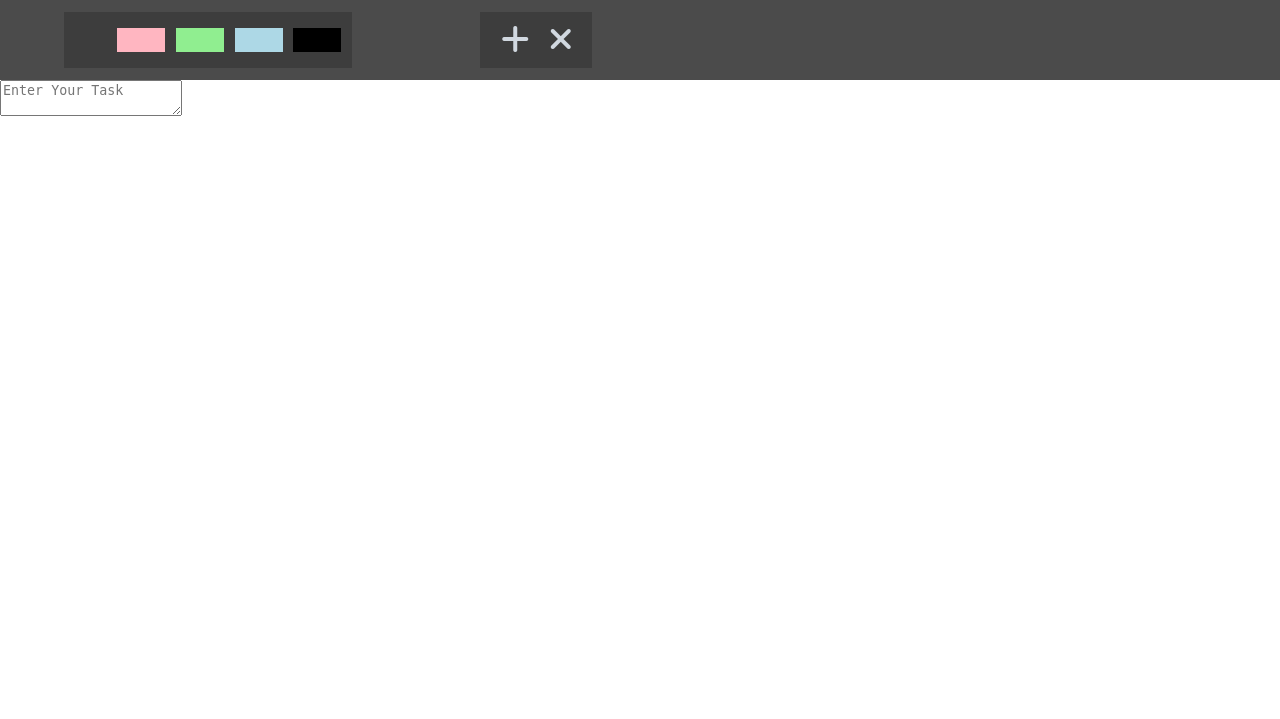
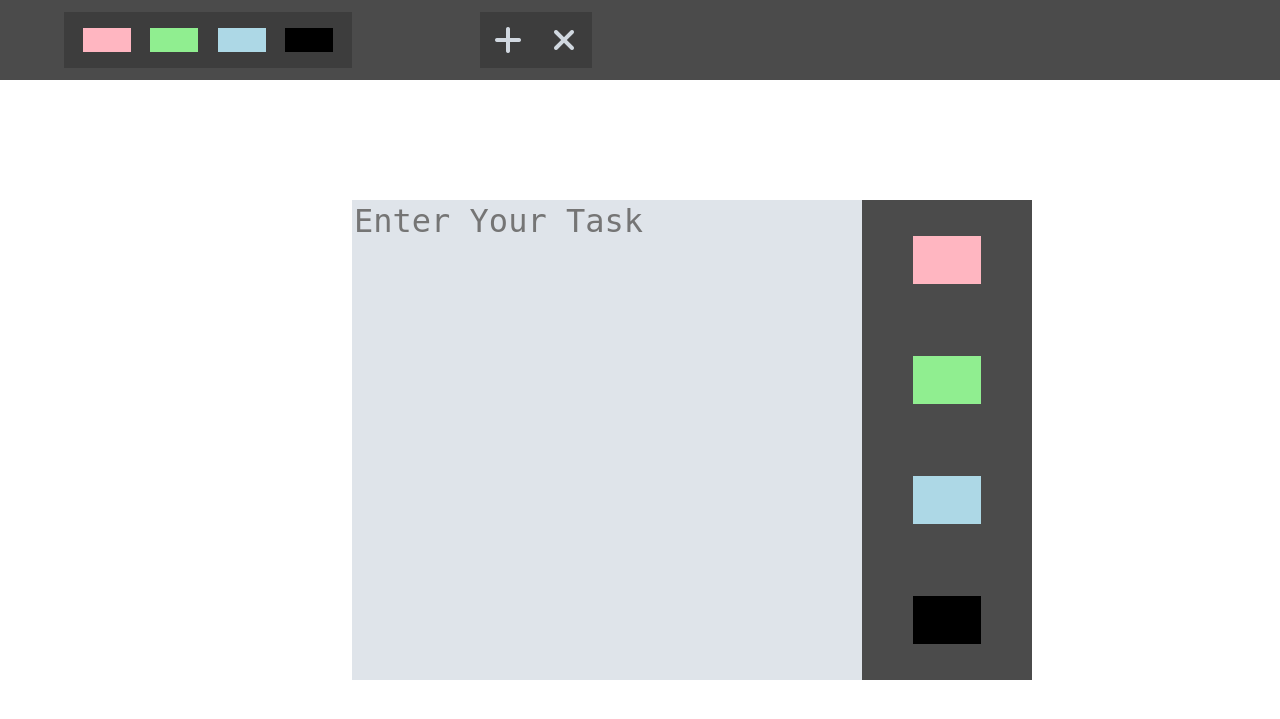
Before and after one commit to ainshaikh/development, a PHP site: page / in a window 1280 px wide. Shown: the top 719 px of the page. Run offline with PHP 8.4, Linux system fonts and the light colour scheme; some libraries are stand-ins or nearby versions.

Commit message:
updated code:lipsticks:

```diff
--- a/Browser/JIRA/index.css
+++ b/Browser/JIRA/index.css
@@ -59,4 +59,54 @@ body {
 .action-btn-cont>*{
     font-size: 2rem;
     color: #d1d8e0;
+    display: flex;
+    justify-content: center;
+    align-items: center;
+    width: 50%;
+    height: 100%;
 }
+
+.toolbox-color-cont>*:hover,.action-btn-cont>*:hover{
+    background-color: #485460;
+}
+
+
+.modal-cont{
+    height: 60vh;
+    width: 85vh;
+    background-color: rgb(13, 187, 245);
+    position: absolute;
+    top: calc((100vh - 50vh)/2);
+    left: calc((100vw - 45vw)/2);
+    display: flex;
+
+}
+
+ textarea{
+    height: 100%;
+    width: 75%;
+    background-color: #dfe4ea;
+    border: none;
+    outline: none;
+    font-size: 2rem;
+    resize: none;
+}
+
+.priority-color-cont{
+    height: 100%;
+    width: 25%;
+    display: flex;
+    flex-direction: column;
+    justify-content: space-around;
+    align-items: center;
+    background-color: #4b4b4b;
+}
+
+.priority-color{
+    height: 10%;
+    width: 40%;
+}
+
+.main-cont{
+    display:flex;
+  }
--- a/Browser/JIRA/index.html
+++ b/Browser/JIRA/index.html
@@ -13,10 +13,7 @@
 <div class="toolbox-cont">
 
     <div class="toolbox-color-cont">
-         <div class="lightpink"></div>
-         <div class="lightgreen"></div>
-         <div class="lightblue"></div>
-         <div class="black"></div>
+
          <div class="lightpink color"></div>
          <div class="lightgreen color"></div>
          <div class="lightblue color"></div>
@@ -38,13 +35,14 @@
 
 <!-- Modal container -->
 
-<div>
+<!-- <div> -->
+    <div class="modal-cont">
 <textarea placeholder="Enter Your Task"></textarea>
 <div class="priority-color-cont">
-    <div class="lightpink"></div>
-    <div class="lightgreen"></div>
-    <div class="lightblue"></div>
-    <div class="black"></div>
+    <div class="lightpink priority-color"></div>
+    <div class="lightgreen priority-color"></div>
+    <div class="lightblue priority-color"></div>
+    <div class="black priority-color"></div>
 </div>
 </div>
 </body>
--- a/Browser/JIRA/script.js
+++ /dev/null
@@ -1 +0,0 @@
-const fs=fs.require
```
